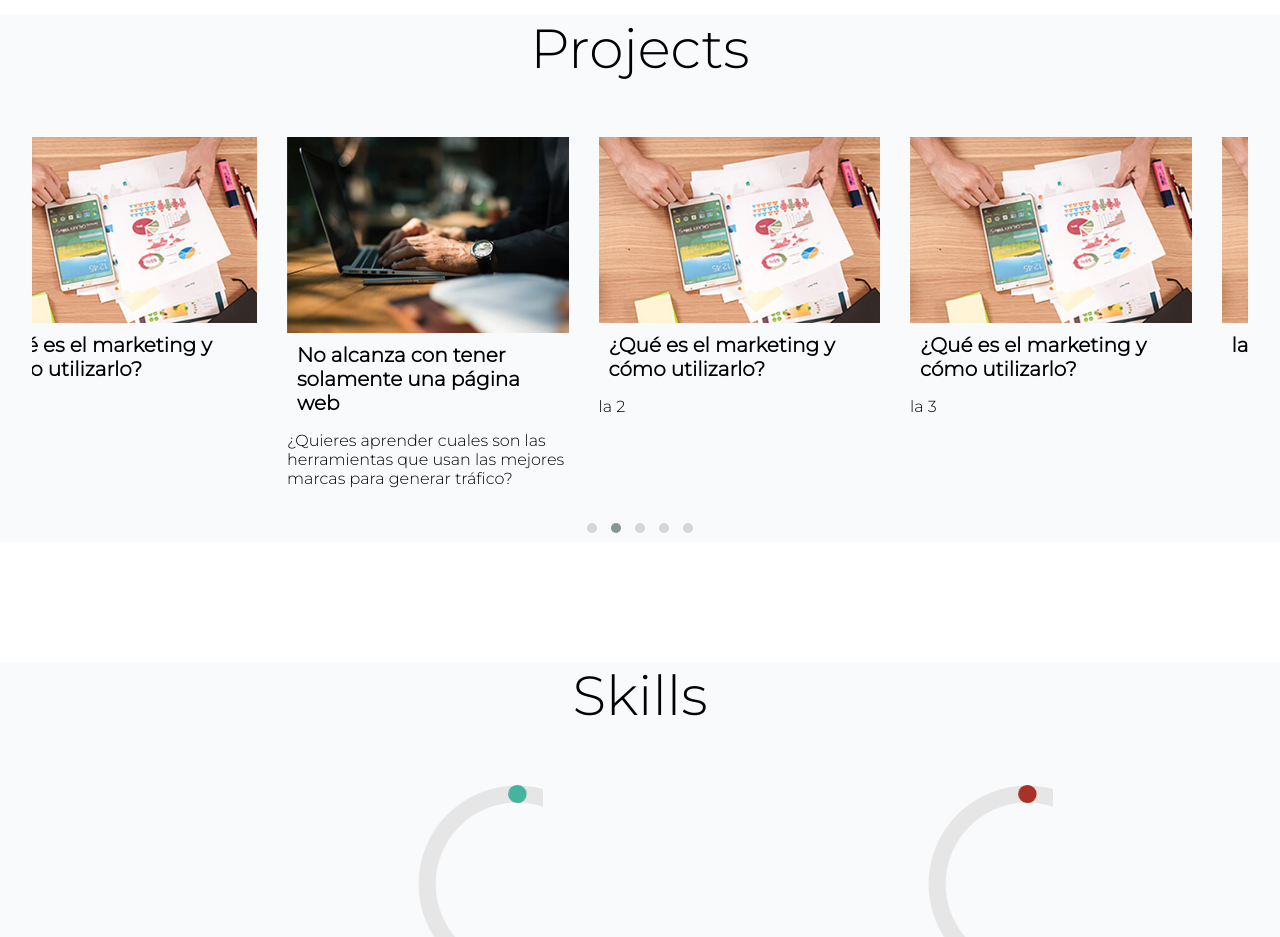
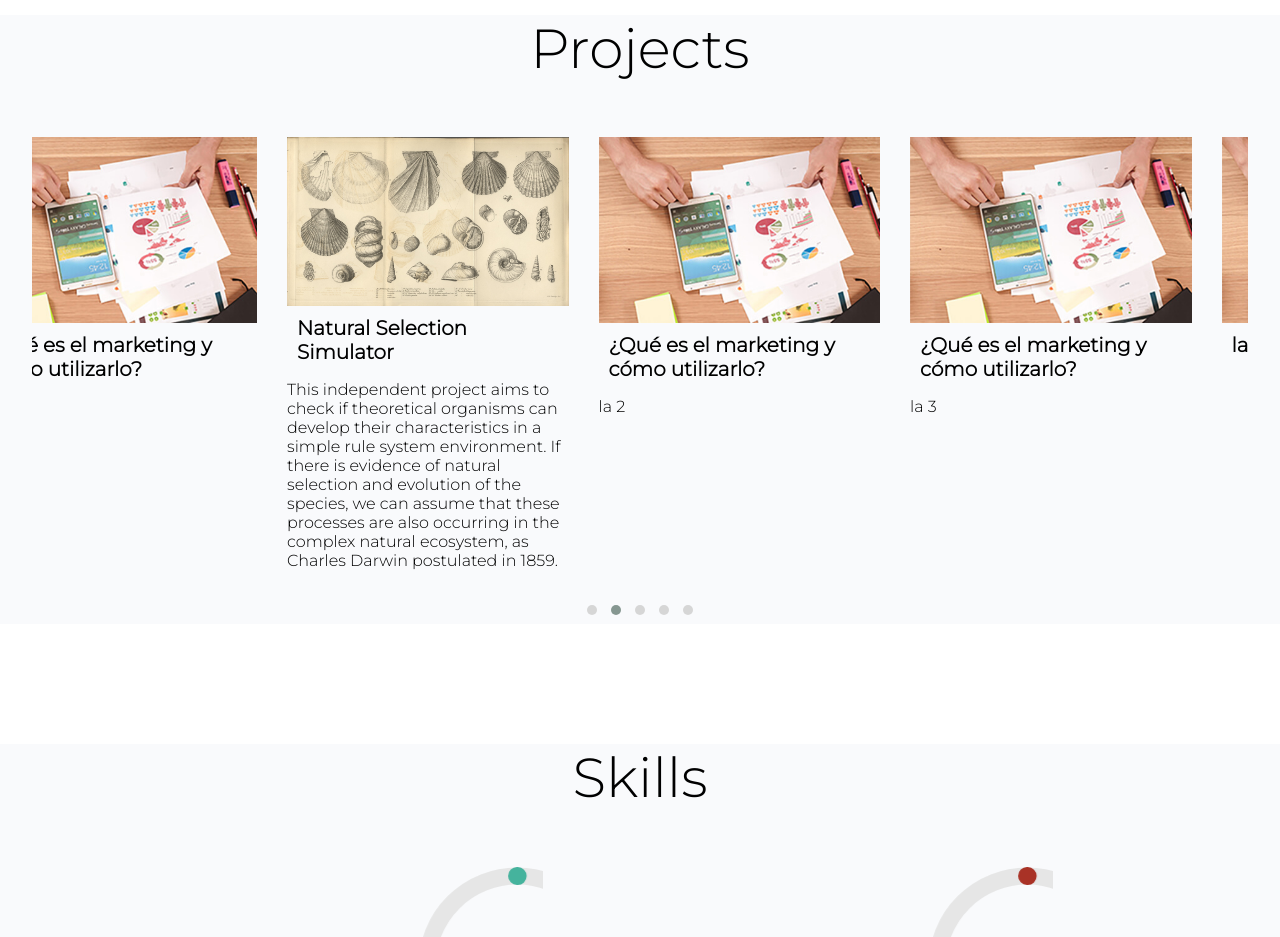
Before and after one commit to Alexra97/alexra97.github.io, a plain HTML site: page index.html in a window 1280 px wide. Shown: the part 1720-2657 px from the top of the page. Drawn offline with nearby package versions, Linux system fonts and the light colour scheme.

Commit message:
Update index.html

```diff
--- a/index.html
+++ b/index.html
@@ -69,12 +69,12 @@
         <h3>Projects</h3>
         <div class="owl-carousel owl-theme">
           <div class="publicacion"><a href="">
-            <img src="imagenes/blog1.jpg">
+            <img src="imagenes/nss.jpg">
             <div class="contenido">
-              <h4>No alcanza con tener solamente una
-              página web</h4>
-              <p>¿Quieres aprender cuales son las herramientas
-              que usan las mejores marcas para generar tráfico?</p></a>
+              <h4>Natural Selection Simulator</h4>
+              <p>This independent project aims to check if theoretical organisms can develop their characteristics in a simple rule system environment.
+                If there is evidence of natural selection and evolution of the species, we can assume that these processes are also occurring in the complex
+                natural ecosystem, as Charles Darwin postulated in 1859.</p></a>
             </div>
           </div>
           <div class="publicacion"><a href="">
```
